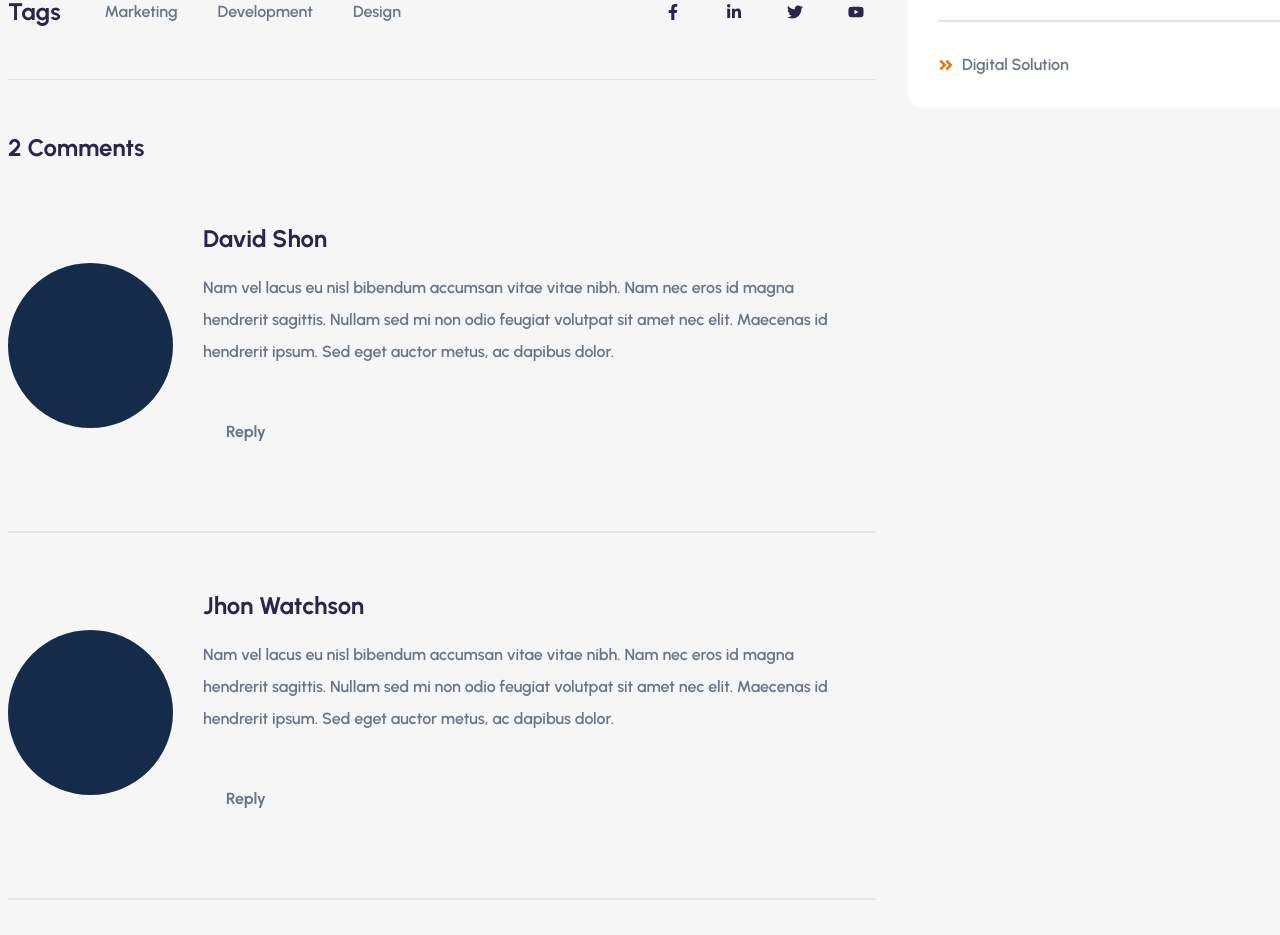
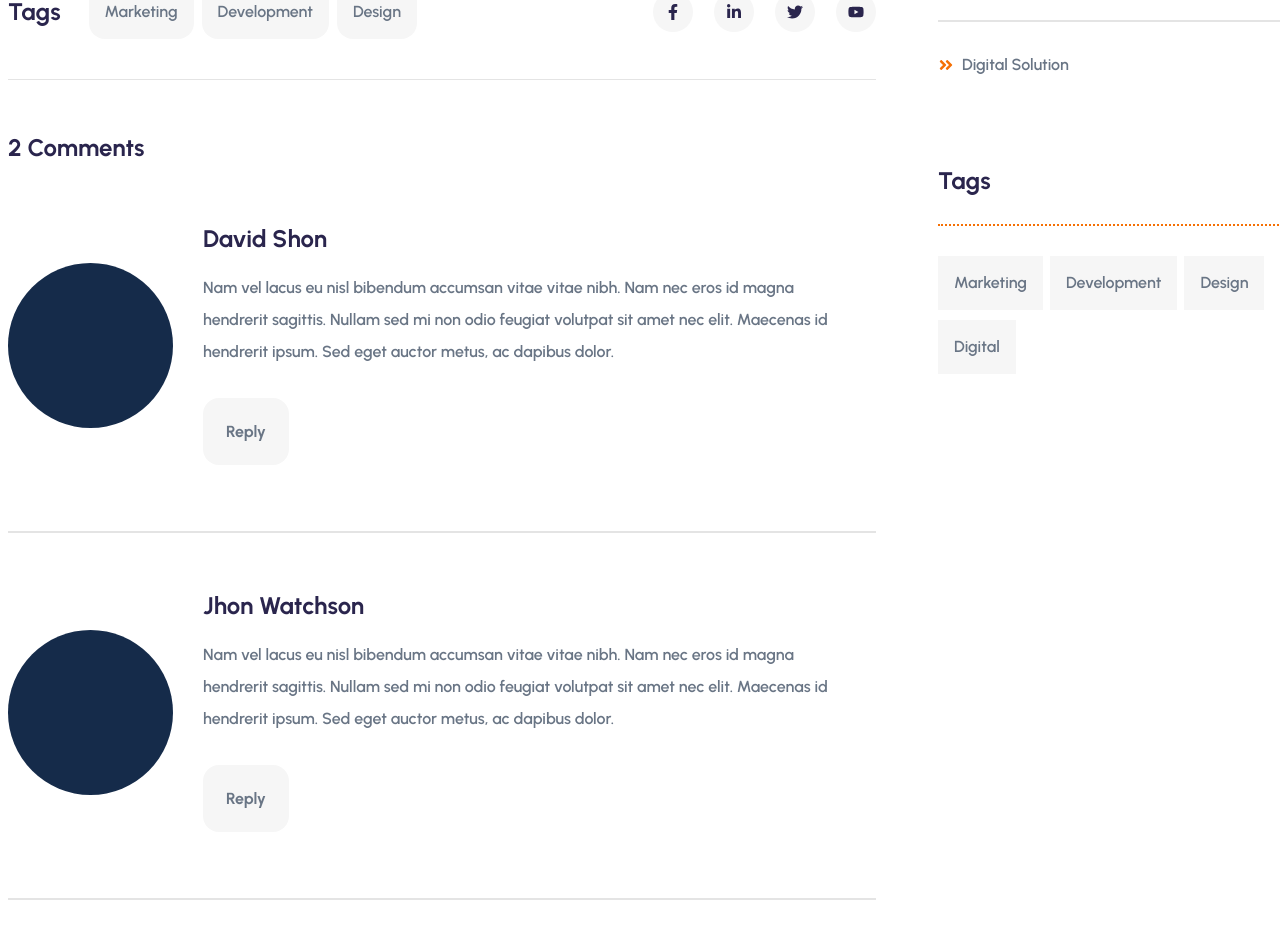
Before and after one commit to Mohammad-Nadil/ebt-eduact, a React (Vite) app: page /blog/1 in a window 1280 px wide. Shown: the part 1660-2595 px from the top of the page. Built offline with nearby package versions, Linux system fonts and the light colour scheme.

Commit message:
Add tags section to BlogDetails component with styled buttons

```diff
--- a/src/pages/BlogDetails.jsx
+++ b/src/pages/BlogDetails.jsx
@@ -17,7 +17,7 @@ const BlogDetails = () => {
 
         </Container>
       </div>
-      <div className="bg-[#F6F6F6] py-[120px]">
+      <div className="py-[120px]">
         <Container>
           <div className="flex justify-between gap-[32px]">
             <div className="left">
@@ -175,7 +175,21 @@ const BlogDetails = () => {
 
             </div>
 
+            {/* Tags Part */}
 
+            <div className="p-[30px] bg-white rounded-2xl mt-[30px]">
+               <h1 className="font font-urbanist font-bold text-[24px] text-[#2A254D] leading-[26px] mb-[30px] ">Tags</h1>
+                    <div className="border-t-2 border-[#F57005] border-dotted pt-[30px]">
+                      <button className="py-[14px] px-[16px] bg-[#F6F6F6] text-[16px] font-semibold font-urbanist leading-[26px] text-[#697585] cursor-pointer">Marketing</button>
+                      <button className="py-[14px] px-[16px] bg-[#F6F6F6] text-[16px] font-semibold font-urbanist leading-[26px] text-[#697585] mx-[7px] cursor-pointer">Development</button>
+                      <button className="py-[14px] px-[16px] bg-[#F6F6F6] text-[16px] font-semibold font-urbanist leading-[26px] text-[#697585] cursor-pointer">Design</button>
+                      <br />
+                      <button className="py-[14px] px-[16px] bg-[#F6F6F6] text-[16px] font-semibold font-urbanist leading-[26px] text-[#697585] mt-[10px] cursor-pointer">Digital</button>
+                    </div>
+
+            </div>
+
+            {/* Comments Part */}
 
           </div>
         </div>
```
